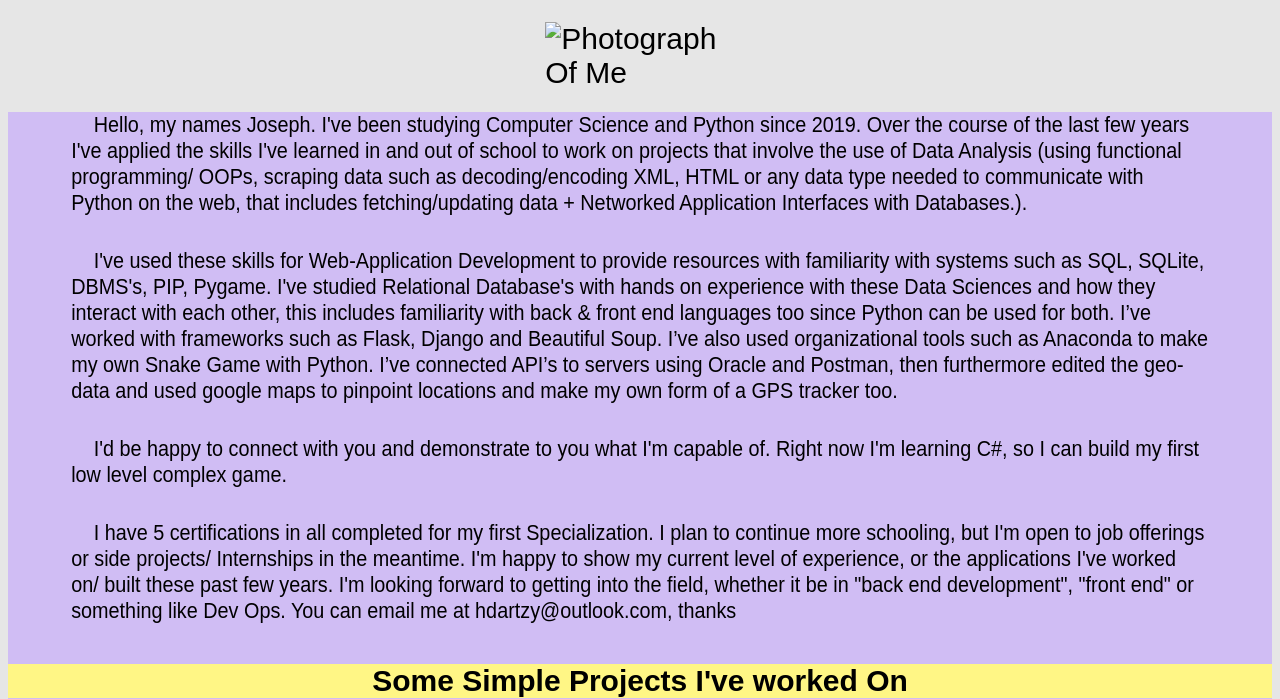
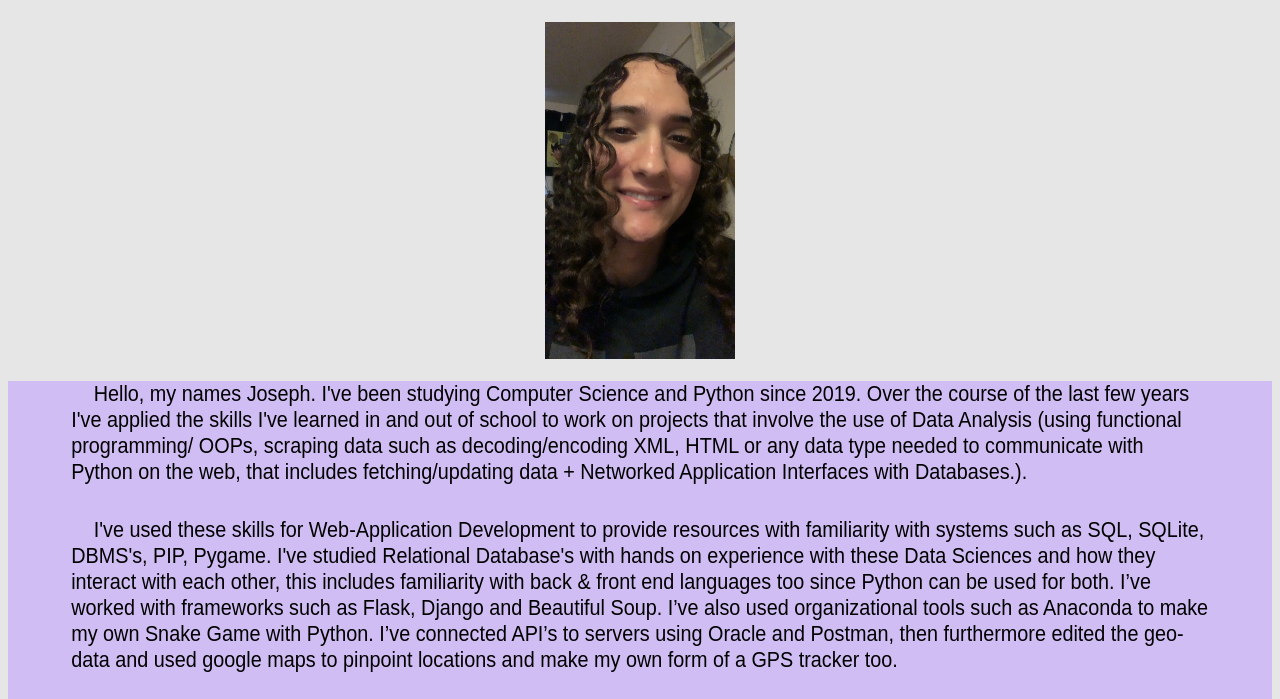
Before and after one commit to Praxiliphicuz/Praxiliphicuz.github.io, a plain HTML site: page index.html in a window 1280 px wide. Shown: the part 116-815 px from the top of the page. Drawn offline with Linux system fonts and the light colour scheme.

Commit message:
Update index.html

```diff
--- a/index.html
+++ b/index.html
@@ -24,7 +24,7 @@
 
 
         <div class="image">
-            <img src="./Images/mesmiling.jpg" alt="Photograph Of Me"
+            <img src="./Images/mesmiling1.jpg" alt="Photograph Of Me"
             width="15%" alt="Photograph of me"
         </div>
         </h2>
```
